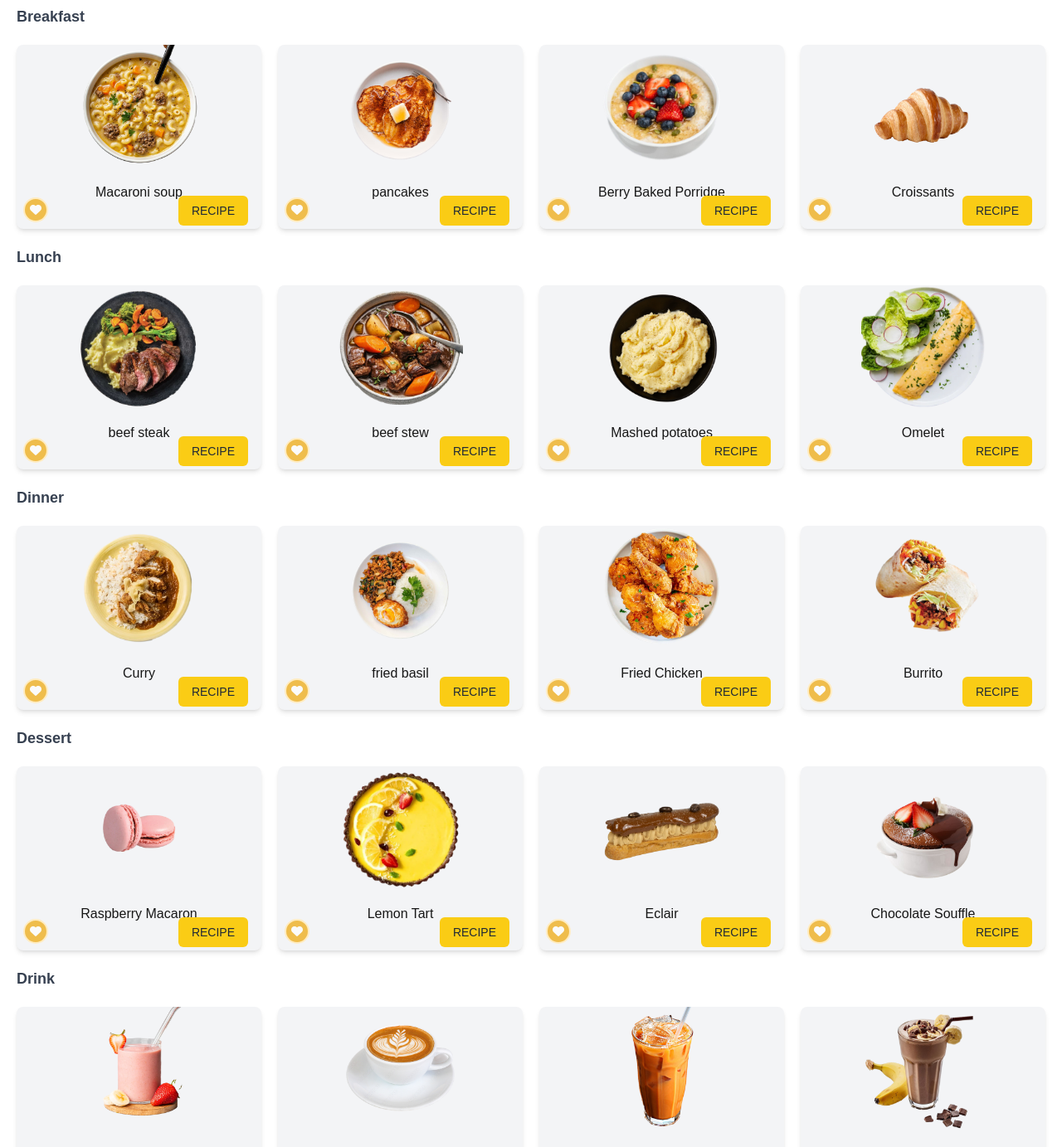
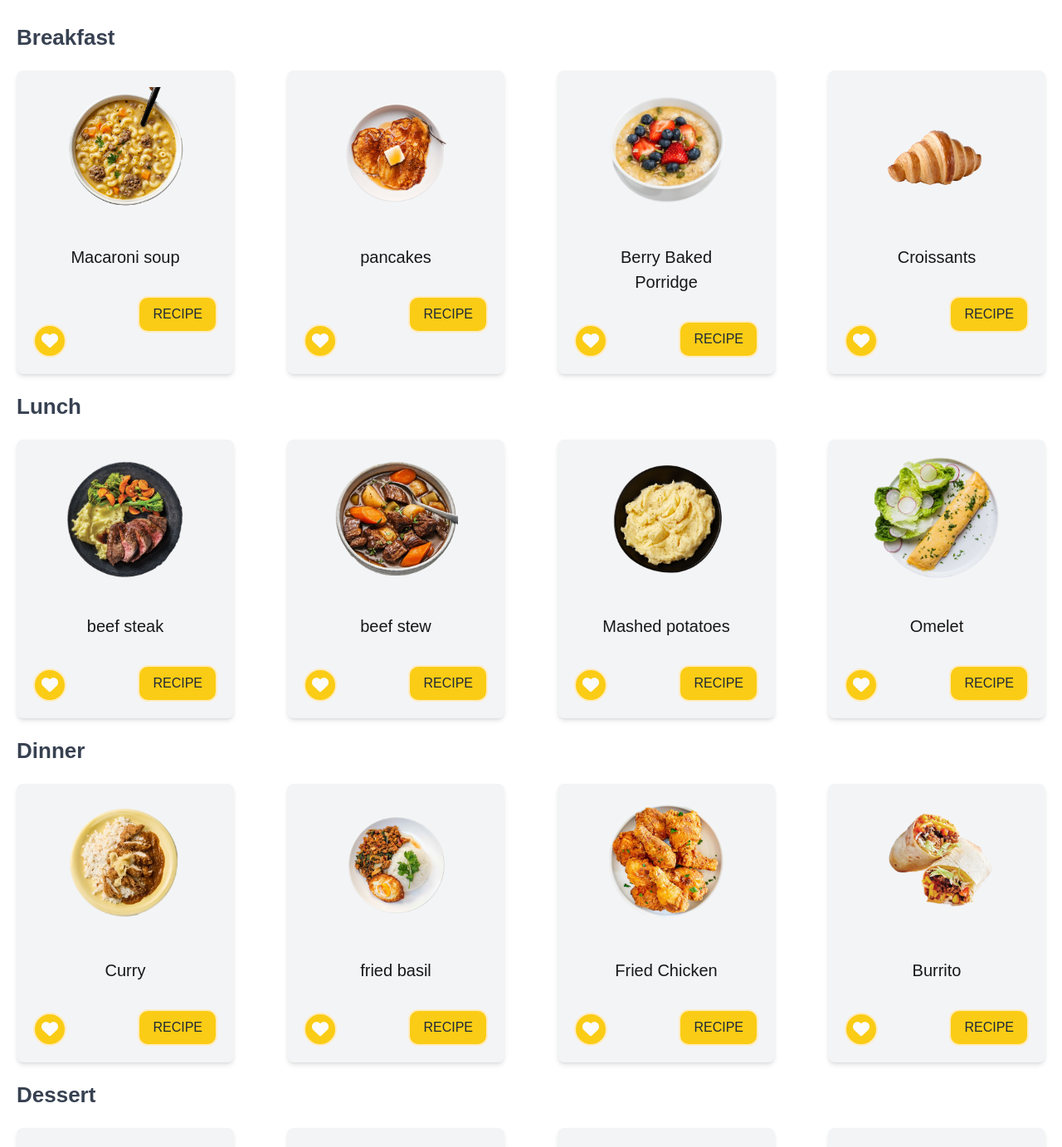
Before and after one commit to pskjksr/food, a Next.js app: page /Categories in a window 1280 px wide. Shown: the part 60-1443 px from the top of the page at 83% size. Built offline with nearby package versions, Linux system fonts and the light colour scheme.

Commit message:
Change color, adjust font size ,padding,margin

```diff
--- a/app/Categories/page.jsx
+++ b/app/Categories/page.jsx
@@ -13,10 +13,10 @@ export default function Breakfast() {
   return (
     <section className="recipe-section">
       <div className="recipe-category">
-        <div className="ml-5 font-semibold text-lg text-gray-700">
+        <div className="ml-5 mt-5 font-semibold text-[26px] text-gray-700">
           <h2>Breakfast</h2>
         </div>
-        <div className="grid grid-cols-[repeat(auto-fit,_minmax(200px,_1fr))] gap-5 p-5">
+        <div className="grid grid-cols-[repeat(auto-fit,_minmax(200px,_1fr))] gap-16 p-5">
           {/* <!-- Card 1 --> */}
           {Breakfast.map((item) => (
             <div
@@ -24,7 +24,7 @@ export default function Breakfast() {
               key={item.id}
             >
               {/* รูปภาพ */}
-              <div className="flex justify-center">
+              <div className="flex justify-center mt-5">
                 <img
                   src={`/${item.image}`}
                   alt={item.title}
@@ -36,28 +36,28 @@ export default function Breakfast() {
                 />
               </div>
               {/* เนื้อหาในการ์ด */}
-              <div className="relative p-4 text-center">
-                <h3 className="mb-4">{item.title}</h3>
+              <div className="relative p-10 text-center">
+                <h3 className="mb-14 text-[20px]">{item.title}</h3>
                 {/* ปุ่ม RECIPE อยู่ในลิงก์ */}
                 <Link href={`/RecipeDescription/${item.slug}`}>
-                  <button className="absolute right-4 bottom-1 px-4 py-2 bg-yellow-400 text-gray-800 text-sm rounded-md hover:bg-yellow-500 transition-colors duration-300">
+                  <button className="absolute right-5 bottom-5 px-4 py-2 border-2 bg-yellow-400 text-gray-800 text-md rounded-xl border-[#FFECC1] hover:text-[#FFB100] hover:bg-[#FFECC1] hover:border-[#EFBD4C] active:bg-[#F8F8F8] transition-colors duration-300">
                     RECIPE
                   </button>
                 </Link>
               </div>
 
               {/* หัวใจในตำแหน่งที่ถูกต้อง */}
-              <i className="fa-solid fa-heart absolute bottom-2 left-2 border-2 text-sm border-[#FFECC1] bg-[#EFBD4C] text-[#fbfbfb] hover:text-[#FFB100] hover:bg-[#FFECC1] hover:border-[#EFBD4C] active:bg-[#F8F8F8] rounded-full p-1.5 cursor-pointer"></i>
+              <i className="fa-solid fa-heart absolute bottom-5 left-5 border-2 text-xl border-[#FFECC1] bg-yellow-400 text-[#fbfbfb] hover:text-[#FFB100] hover:bg-[#FFECC1] hover:border-[#EFBD4C] active:bg-[#F8F8F8] rounded-full p-2 cursor-pointer"></i>
             </div>
           ))}
         </div>
       </div>
 
       <div className="recipe-category">
-        <div className="ml-5 font-semibold text-lg text-gray-700">
+        <div className="ml-5 font-semibold text-[26px] text-gray-700">
           <h2>Lunch</h2>
         </div>
-        <div className="grid grid-cols-[repeat(auto-fit,_minmax(200px,_1fr))] gap-5 p-5">
+        <div className="grid grid-cols-[repeat(auto-fit,_minmax(200px,_1fr))] gap-16 p-5">
           {/* <!-- Card 2 --> */}
           {Lunch.map((item) => (
             <div
@@ -65,7 +65,7 @@ export default function Breakfast() {
               key={item.id}
             >
               {/* รูปภาพ */}
-              <div className="flex justify-center">
+              <div className="flex justify-center mt-5">
                 <img
                   src={`/${item.image}`}
                   alt={item.title}
@@ -77,28 +77,28 @@ export default function Breakfast() {
                 />
               </div>
               {/* เนื้อหาในการ์ด */}
-              <div className="relative p-4 text-center">
-                <h3 className="mb-4">{item.title}</h3>
+              <div className="relative p-10 text-center">
+                <h3 className="mb-14 text-[20px]">{item.title}</h3>
                 {/* ปุ่ม RECIPE อยู่ในลิงก์ */}
                 <Link href={`/RecipeDescription/${item.slug}`}>
-                  <button className="absolute right-4 bottom-1 px-4 py-2 bg-yellow-400 text-gray-800 text-sm rounded-md hover:bg-yellow-500 transition-colors duration-300">
+                  <button className="absolute right-5 bottom-5 px-4 py-2 border-2 bg-yellow-400 text-gray-800 text-md rounded-xl border-[#FFECC1] hover:text-[#FFB100] hover:bg-[#FFECC1] hover:border-[#EFBD4C] active:bg-[#F8F8F8] transition-colors duration-300">
                     RECIPE
                   </button>
                 </Link>
               </div>
 
               {/* หัวใจในตำแหน่งที่ถูกต้อง */}
-              <i className="fa-solid fa-heart absolute bottom-2 left-2 border-2 text-sm border-[#FFECC1] bg-[#EFBD4C] text-[#fbfbfb] hover:text-[#FFB100] hover:bg-[#FFECC1] hover:border-[#EFBD4C] active:bg-[#F8F8F8] rounded-full p-1.5 cursor-pointer"></i>
+              <i className="fa-solid fa-heart absolute bottom-5 left-5 border-2 text-xl border-[#FFECC1] bg-yellow-400 text-[#fbfbfb] hover:text-[#FFB100] hover:bg-[#FFECC1] hover:border-[#EFBD4C] active:bg-[#F8F8F8] rounded-full p-2 cursor-pointer"></i>
             </div>
           ))}
         </div>
       </div>
 
       <div className="recipe-category">
-        <div className="ml-5 font-semibold text-lg text-gray-700">
+        <div className="ml-5 font-semibold text-[26px] text-gray-700">
           <h2>Dinner</h2>
         </div>
-        <div className="grid grid-cols-[repeat(auto-fit,_minmax(200px,_1fr))] gap-5 p-5">
+        <div className="grid grid-cols-[repeat(auto-fit,_minmax(200px,_1fr))] gap-16 p-5">
           {/* <!-- Card 3 --> */}
           {Dinner.map((item) => (
             <div
@@ -106,7 +106,7 @@ export default function Breakfast() {
               key={item.id}
             >
               {/* รูปภาพ */}
-              <div className="flex justify-center">
+              <div className="flex justify-center mt-5">
                 <img
                   src={`/${item.image}`}
                   alt={item.title}
@@ -118,28 +118,28 @@ export default function Breakfast() {
                 />
               </div>
               {/* เนื้อหาในการ์ด */}
-              <div className="relative p-4 text-center">
-                <h3 className="mb-4">{item.title}</h3>
+              <div className="relative p-10 text-center">
+                <h3 className="mb-14 text-[20px]">{item.title}</h3>
                 {/* ปุ่ม RECIPE อยู่ในลิงก์ */}
                 <Link href={`/RecipeDescription/${item.slug}`}>
-                  <button className="absolute right-4 bottom-1 px-4 py-2 bg-yellow-400 text-gray-800 text-sm rounded-md hover:bg-yellow-500 transition-colors duration-300">
+                  <button className="absolute right-5 bottom-5 px-4 py-2 border-2 bg-yellow-400 text-gray-800 text-md rounded-xl border-[#FFECC1] hover:text-[#FFB100] hover:bg-[#FFECC1] hover:border-[#EFBD4C] active:bg-[#F8F8F8] transition-colors duration-300">
                     RECIPE
                   </button>
                 </Link>
               </div>
 
               {/* หัวใจในตำแหน่งที่ถูกต้อง */}
-              <i className="fa-solid fa-heart absolute bottom-2 left-2 border-2 text-sm border-[#FFECC1] bg-[#EFBD4C] text-[#fbfbfb] hover:text-[#FFB100] hover:bg-[#FFECC1] hover:border-[#EFBD4C] active:bg-[#F8F8F8] rounded-full p-1.5 cursor-pointer"></i>
+              <i className="fa-solid fa-heart absolute bottom-5 left-5 border-2 text-xl border-[#FFECC1] bg-yellow-400 text-[#fbfbfb] hover:text-[#FFB100] hover:bg-[#FFECC1] hover:border-[#EFBD4C] active:bg-[#F8F8F8] rounded-full p-2 cursor-pointer"></i>
             </div>
           ))}
         </div>
       </div>
 
       <div className="recipe-category">
-        <div className="ml-5 font-semibold text-lg text-gray-700">
+        <div className="ml-5 font-semibold text-[26px] text-gray-700">
           <h2>Dessert</h2>
         </div>
-        <div className="grid grid-cols-[repeat(auto-fit,_minmax(200px,_1fr))] gap-5 p-5">
+        <div className="grid grid-cols-[repeat(auto-fit,_minmax(200px,_1fr))] gap-16 p-5">
           {/* <!-- Card 4 --> */}
           {Dessert.map((item) => (
             <div
@@ -147,7 +147,7 @@ export default function Breakfast() {
               key={item.id}
             >
               {/* รูปภาพ */}
-              <div className="flex justify-center">
+              <div className="flex justify-center mt-5">
                 <img
                   src={`/${item.image}`}
                   alt={item.title}
@@ -159,28 +159,28 @@ export default function Breakfast() {
                 />
               </div>
               {/* เนื้อหาในการ์ด */}
-              <div className="relative p-4 text-center">
-                <h3 className="mb-4">{item.title}</h3>
+              <div className="relative p-10 text-center">
+                <h3 className="mb-14 text-[20px]">{item.title}</h3>
                 {/* ปุ่ม RECIPE อยู่ในลิงก์ */}
                 <Link href={`/RecipeDescription/${item.slug}`}>
-                  <button className="absolute right-4 bottom-1 px-4 py-2 bg-yellow-400 text-gray-800 text-sm rounded-md hover:bg-yellow-500 transition-colors duration-300">
+                  <button className="absolute right-5 bottom-5 px-4 py-2 border-2 bg-yellow-400 text-gray-800 text-md rounded-xl border-[#FFECC1] hover:text-[#FFB100] hover:bg-[#FFECC1] hover:border-[#EFBD4C] active:bg-[#F8F8F8] transition-colors duration-300">
                     RECIPE
                   </button>
                 </Link>
               </div>
 
               {/* หัวใจในตำแหน่งที่ถูกต้อง */}
-              <i className="fa-solid fa-heart absolute bottom-2 left-2 border-2 text-sm border-[#FFECC1] bg-[#EFBD4C] text-[#fbfbfb] hover:text-[#FFB100] hover:bg-[#FFECC1] hover:border-[#EFBD4C] active:bg-[#F8F8F8] rounded-full p-1.5 cursor-pointer"></i>
+              <i className="fa-solid fa-heart absolute bottom-5 left-5 border-2 text-xl border-[#FFECC1] bg-yellow-400 text-[#fbfbfb] hover:text-[#FFB100] hover:bg-[#FFECC1] hover:border-[#EFBD4C] active:bg-[#F8F8F8] rounded-full p-2 cursor-pointer"></i>
             </div>
           ))}
         </div>
       </div>
 
       <div className="recipe-category">
-        <div className="ml-5 font-semibold text-lg text-gray-700">
+        <div className="ml-5 font-semibold text-[26px] text-gray-700">
           <h2>Drink</h2>
         </div>
-        <div className="grid grid-cols-[repeat(auto-fit,_minmax(200px,_1fr))] gap-5 p-5">
+        <div className="grid grid-cols-[repeat(auto-fit,_minmax(200px,_1fr))] gap-16 p-5">
           {/* <!-- Card 5 --> */}
           {Drink.map((item) => (
             <div
@@ -188,7 +188,7 @@ export default function Breakfast() {
               key={item.id}
             >
               {/* รูปภาพ */}
-              <div className="flex justify-center">
+              <div className="flex justify-center mt-5">
                 <img
                   src={`/${item.image}`}
                   alt={item.title}
@@ -200,18 +200,18 @@ export default function Breakfast() {
                 />
               </div>
               {/* เนื้อหาในการ์ด */}
-              <div className="relative p-4 text-center">
-                <h3 className="mb-4">{item.title}</h3>
+              <div className="relative p-10 text-center">
+                <h3 className="mb-14 text-[18px]">{item.title}</h3>
                 {/* ปุ่ม RECIPE อยู่ในลิงก์ */}
                 <Link href={`/RecipeDescription/${item.slug}`}>
-                  <button className="absolute right-4 bottom-1 px-4 py-2 bg-yellow-400 text-gray-800 text-sm rounded-md hover:bg-yellow-500 transition-colors duration-300">
+                  <button className="absolute right-5 bottom-5 px-4 py-2 border-2 bg-yellow-400 text-gray-800 text-md rounded-xl border-[#FFECC1] hover:text-[#FFB100] hover:bg-[#FFECC1] hover:border-[#EFBD4C] active:bg-[#F8F8F8] transition-colors duration-300">
                     RECIPE
                   </button>
                 </Link>
               </div>
 
               {/* หัวใจในตำแหน่งที่ถูกต้อง */}
-              <i className="fa-solid fa-heart absolute bottom-2 left-2 border-2 text-sm border-[#FFECC1] bg-[#EFBD4C] text-[#fbfbfb] hover:text-[#FFB100] hover:bg-[#FFECC1] hover:border-[#EFBD4C] active:bg-[#F8F8F8] rounded-full p-1.5 cursor-pointer"></i>
+              <i className="fa-solid fa-heart absolute bottom-5 left-5 border-2 text-xl border-[#FFECC1] bg-yellow-400 text-[#fbfbfb] hover:text-[#FFB100] hover:bg-[#FFECC1] hover:border-[#EFBD4C] active:bg-[#F8F8F8] rounded-full p-2 cursor-pointer"></i>
             </div>
           ))}
         </div>
```
